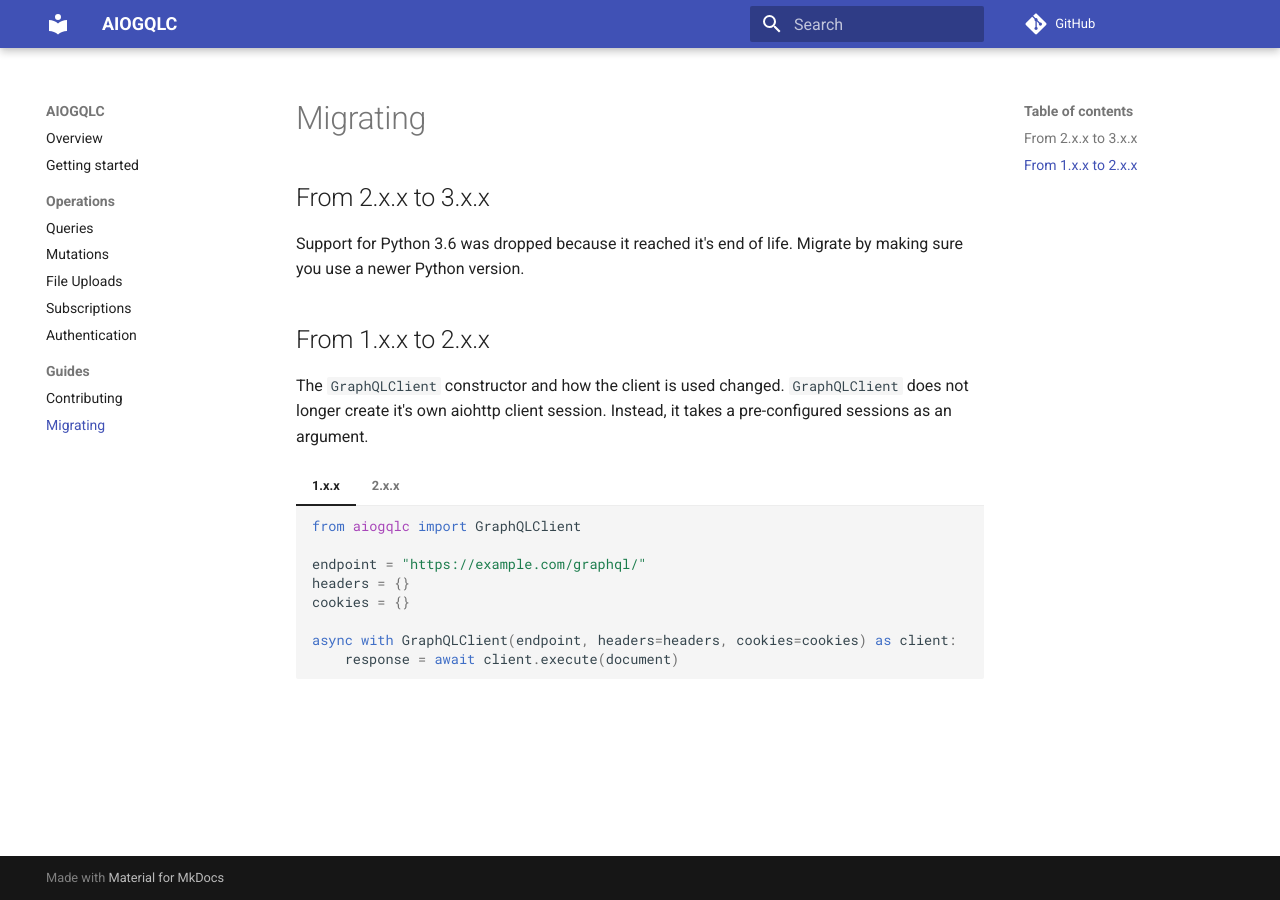
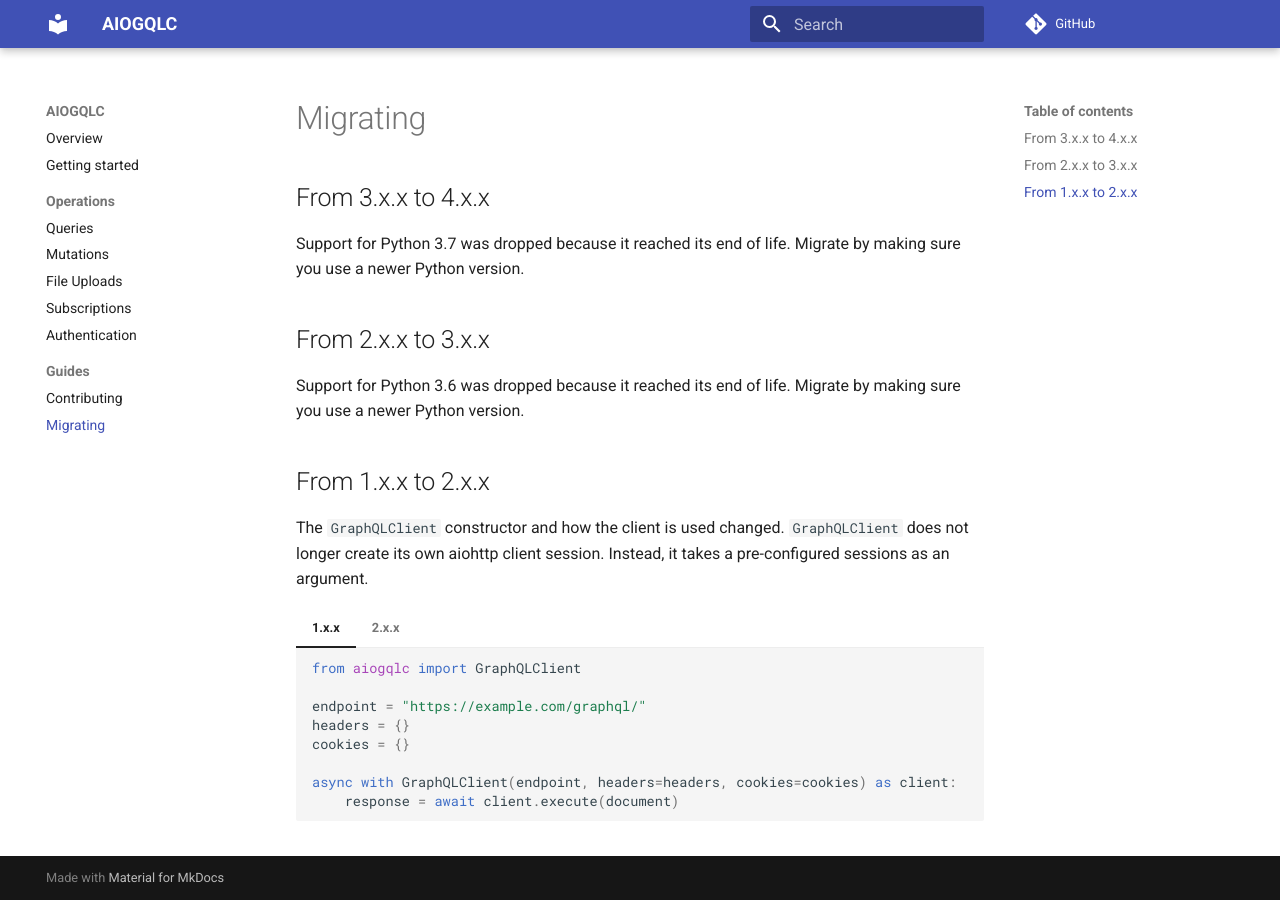
Before and after one commit to DoctorJohn/aiogqlc, an MkDocs documentation site: the page built from docs/migrating.md, in a window 1280 px wide. Built offline with MkDocs 1.6.1 and Material for MkDocs 9.7.7, drawn with Linux system fonts in a browser that asks for light colours; comment, search, counter and statistics services are not loaded.

Commit message:
Add migration guide for version 3.x.x to 4.x.x

```diff
--- a/docs/migrating.md
+++ b/docs/migrating.md
@@ -1,14 +1,19 @@
 # Migrating
+
+## From 3.x.x to 4.x.x
+
+Support for Python 3.7 was dropped because it reached its end of life.
+Migrate by making sure you use a newer Python version.
 
 ## From 2.x.x to 3.x.x
 
-Support for Python 3.6 was dropped because it reached it's end of life.
+Support for Python 3.6 was dropped because it reached its end of life.
 Migrate by making sure you use a newer Python version.
 
 ## From 1.x.x to 2.x.x
 
 The `GraphQLClient` constructor and how the client is used changed.
-`GraphQLClient` does not longer create it's own aiohttp client session.
+`GraphQLClient` does not longer create its own aiohttp client session.
 Instead, it takes a pre-configured sessions as an argument.
 
 === "1.x.x"
```
